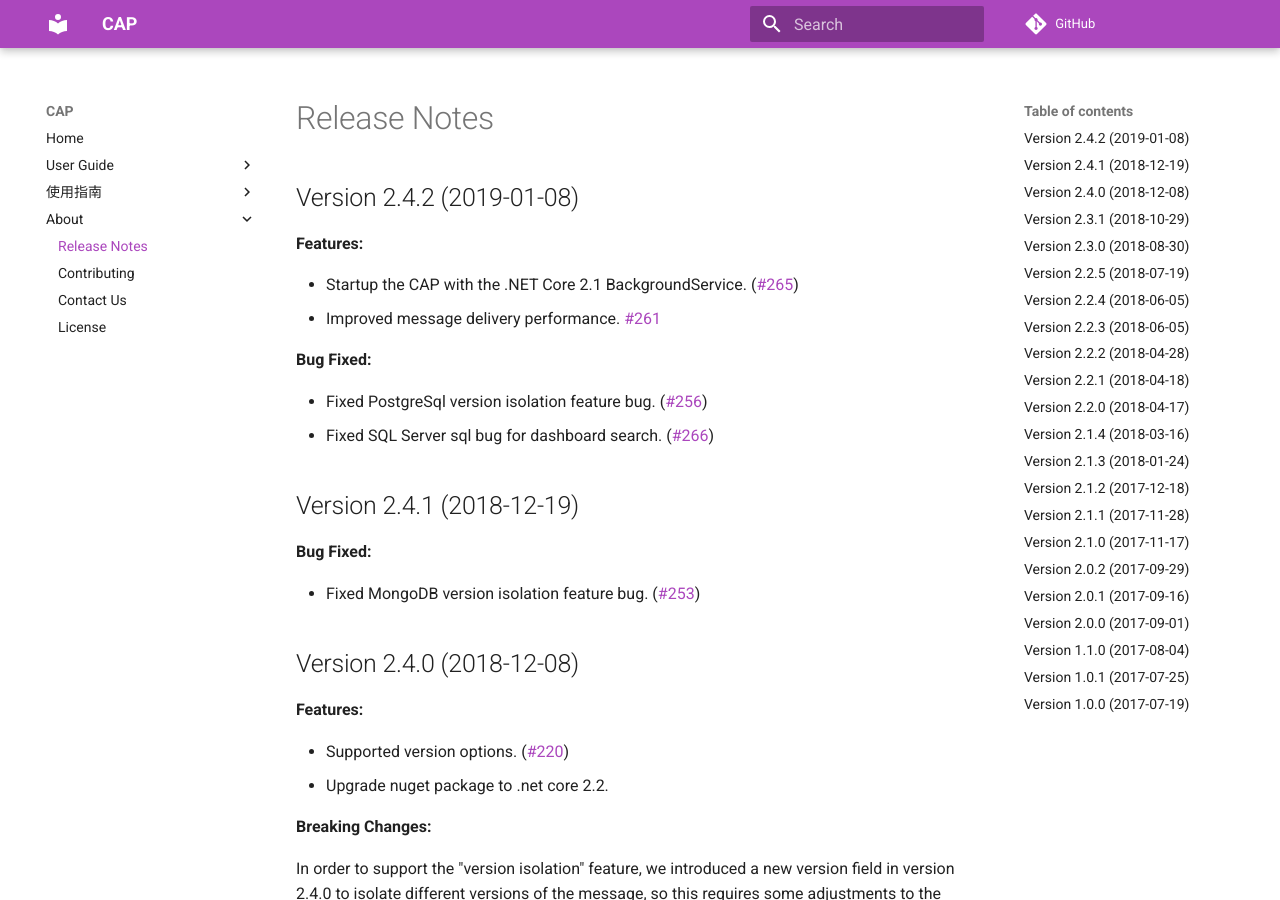
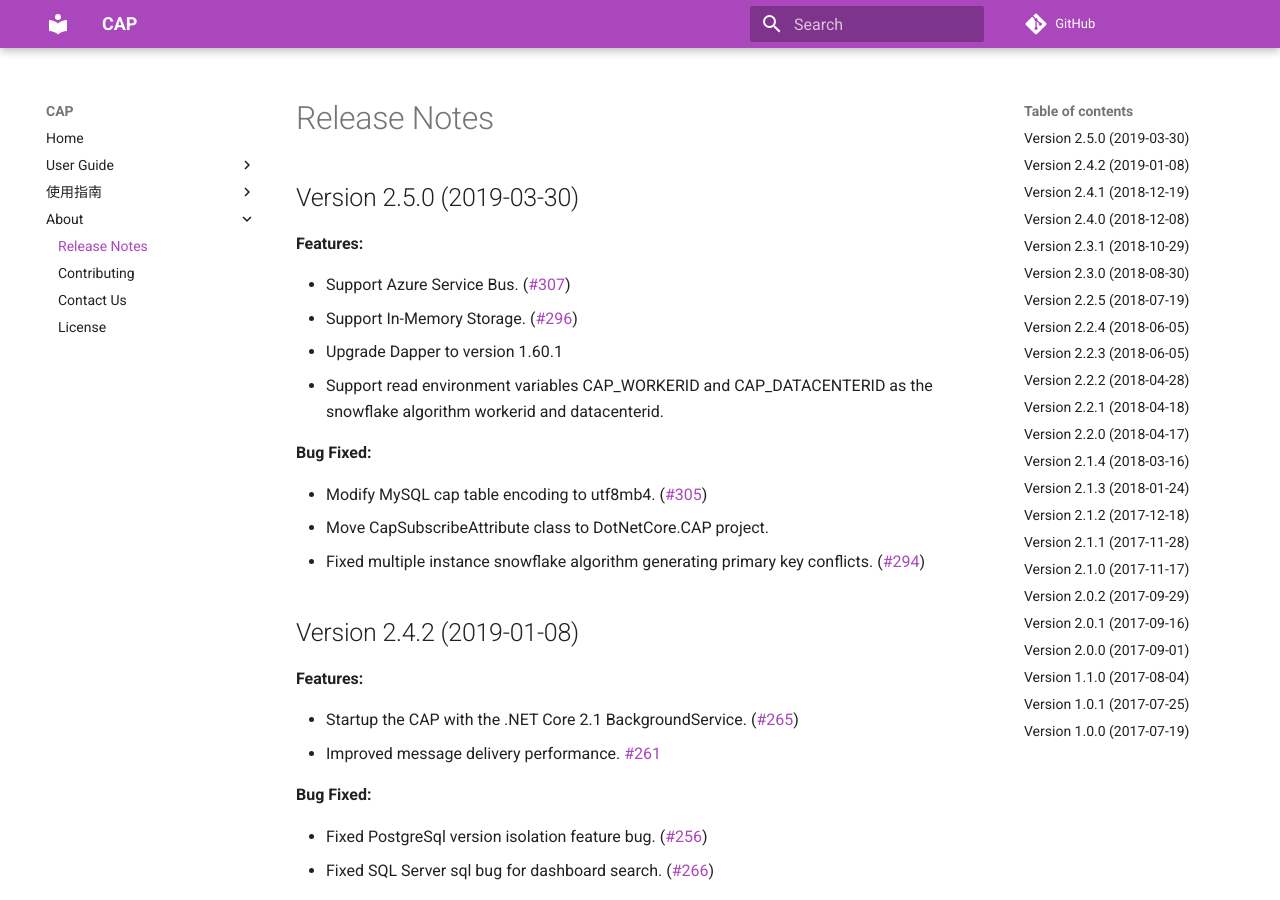
Before and after one commit to dotnetcore/CAP, an MkDocs documentation site: the page built from docs/content/about/release-notes.md, in a window 1280 px wide and 900 px high. Built offline with MkDocs 1.6.1 and Material for MkDocs 9.7.7, drawn with Linux system fonts in a browser that asks for light colours; comment, search, counter and statistics services are not loaded.

Commit message:
Add release notes to docs

```diff
--- a/docs/content/about/release-notes.md
+++ b/docs/content/about/release-notes.md
@@ -1,4 +1,19 @@
 # Release Notes
+
+## Version 2.5.0 (2019-03-30)
+
+**Features:**
+
+* Support Azure Service Bus. (#307)
+* Support In-Memory Storage. (#296)
+* Upgrade Dapper to version 1.60.1
+* Support read environment variables CAP_WORKERID and CAP_DATACENTERID as the snowflake algorithm workerid and datacenterid.
+
+**Bug Fixed:**
+
+* Modify MySQL cap table encoding to utf8mb4. (#305)
+* Move CapSubscribeAttribute class to DotNetCore.CAP project.
+* Fixed multiple instance snowflake algorithm generating primary key conflicts. (#294)
 
 ## Version 2.4.2 (2019-01-08)
 
```
Also changed, not shown: docs/content/about/contact-us.md (+1 -1 lines), docs/content/index.md (+1 -0 lines).
